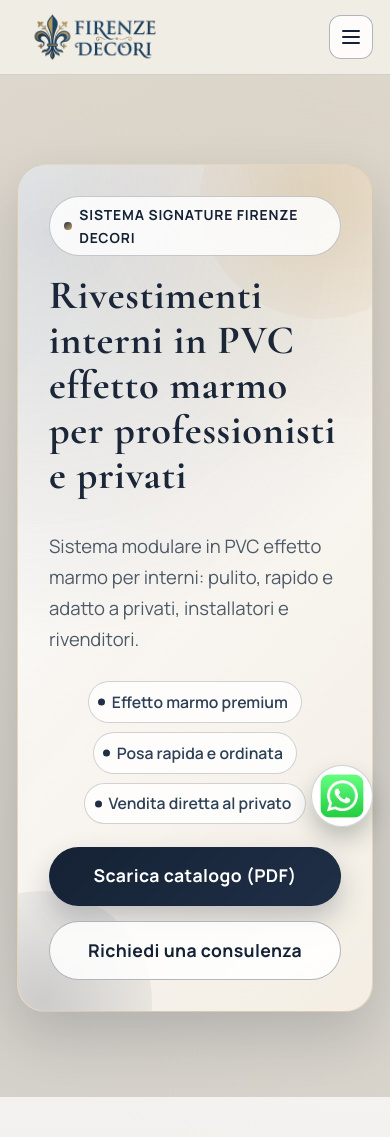
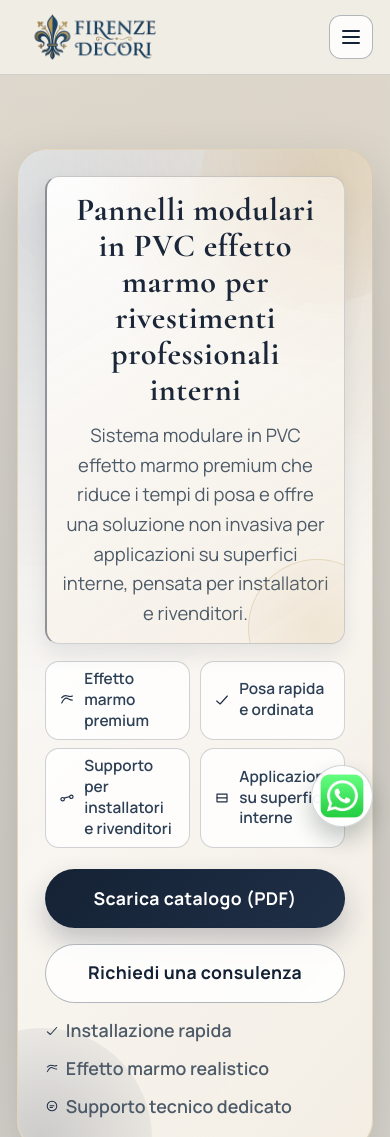
Before and after one commit to riccardopescini96-cmyk/firenze-decori, a plain HTML site: page index.html in a window 390 px wide. Shown: the top 1137 px of the page. Drawn offline with nearby package versions, Linux system fonts and the light colour scheme.

Commit message:
update hero homepage

```diff
--- a/css/styles.css
+++ b/css/styles.css
@@ -215,15 +215,15 @@
 }
 
 .hero {
-  padding-top: 5.2rem;
-  padding-bottom: 5rem;
+  padding-top: clamp(4.9rem, 8.4vw, 6.2rem);
+  padding-bottom: clamp(4.6rem, 7.2vw, 5.8rem);
 }
 
 .hero .container {
   position: relative;
   border-radius: var(--radius-l);
   border: 1px solid rgba(200, 164, 107, 0.36);
-  padding: clamp(1.8rem, 4vw, 3.6rem);
+  padding: clamp(2rem, 4.2vw, 3.9rem);
   background:
     radial-gradient(circle at 8% 8%, rgba(31, 47, 70, 0.16), transparent 48%),
     radial-gradient(circle at 94% 0%, rgba(200, 164, 107, 0.2), transparent 35%),
@@ -287,38 +287,85 @@
 
 .page-home .home-quicklist {
   list-style: none;
-  display: flex;
-  flex-wrap: wrap;
-  gap: 0.55rem;
-  margin: 0 0 1.3rem;
+  display: grid;
+  grid-template-columns: repeat(2, minmax(0, 1fr));
+  gap: 0.62rem 0.72rem;
+  margin: 0 auto 1.25rem;
   padding: 0;
+  width: min(100%, 700px);
 }
 
 .page-home .home-quicklist li {
-  position: relative;
-  padding: 0.38rem 0.78rem 0.38rem 1.35rem;
-  border-radius: 999px;
+  display: inline-flex;
+  align-items: center;
+  gap: 0.52rem;
+  width: 100%;
+  min-height: 46px;
+  padding: 0.42rem 0.8rem;
+  border-radius: 14px;
   border: 1px solid rgba(21, 34, 53, 0.2);
   background: rgba(255, 255, 255, 0.8);
   color: #2e4056;
-  font-size: 0.92rem;
+  font-size: 0.9rem;
+  line-height: 1.35;
   font-weight: 600;
 }
 
-.page-home .home-quicklist li::before {
+.page-home .home-quicklist svg {
+  width: 16px;
+  height: 16px;
+  flex: 0 0 16px;
+  stroke: var(--brand);
+  stroke-width: 1.75;
+  fill: none;
+  stroke-linecap: round;
+  stroke-linejoin: round;
+}
+
+.page-home .home-quicklist span {
+  text-wrap: pretty;
+}
+
+.page-home .hero-heading-block {
+  position: relative;
+  max-width: 680px;
+  margin: 0 auto 1.18rem;
+  padding: clamp(0.95rem, 2vw, 1.35rem) clamp(1rem, 2.2vw, 1.45rem);
+  border: 1px solid rgba(21, 34, 53, 0.2);
+  border-left: 3px solid rgba(21, 34, 53, 0.45);
+  border-radius: calc(var(--radius-m) - 2px);
+  text-align: center;
+  background:
+    radial-gradient(circle at 95% -8%, rgba(200, 164, 107, 0.2), transparent 42%),
+    linear-gradient(148deg, rgba(255, 255, 255, 0.94), rgba(245, 238, 227, 0.84));
+  box-shadow: 0 14px 28px rgba(16, 30, 47, 0.09);
+  overflow: hidden;
+}
+
+.page-home .hero-heading-block::after {
   content: "";
   position: absolute;
-  left: 0.55rem;
-  top: 50%;
-  width: 0.42rem;
-  height: 0.42rem;
+  right: -42px;
+  bottom: -54px;
+  width: 138px;
+  height: 138px;
   border-radius: 50%;
-  transform: translateY(-50%);
-  background: var(--brand);
+  border: 1px solid rgba(200, 164, 107, 0.32);
+  background: radial-gradient(circle, rgba(200, 164, 107, 0.14), rgba(200, 164, 107, 0));
+  pointer-events: none;
+}
+
+.page-home .hero h1 {
+  max-width: 19ch;
+  font-size: clamp(2.05rem, 2.25vw + 1.15rem, 3.2rem);
 }
 
 .hero h1 {
-  max-width: 16ch;
+  max-width: 22ch;
+  margin: 0 auto 0.68rem;
+  line-height: 1.08;
+  font-size: clamp(2.2rem, 2.7vw + 1.2rem, 3.55rem);
+  text-wrap: pretty;
 }
 
 section h2 {
@@ -358,9 +405,16 @@
 }
 .hero p {
   max-width: 66ch;
-  margin: 0 0 1.5rem;
+  margin: 0 0 1.6rem;
   color: var(--text-soft);
   font-size: clamp(1.08rem, 0.35vw + 1rem, 1.2rem);
+  line-height: 1.64;
+}
+
+.hero .hero-lead {
+  max-width: 58ch;
+  margin: 0 auto;
+  text-wrap: pretty;
 }
 
 .hero-cta {
@@ -368,6 +422,46 @@
   flex-wrap: wrap;
   gap: 0.9rem;
   align-items: center;
+  margin-bottom: 1rem;
+}
+
+.page-home .hero-cta {
+  justify-content: center;
+}
+
+.page-home .hero-micro-benefits {
+  list-style: none;
+  margin: 0;
+  padding: 0;
+  display: flex;
+  flex-wrap: wrap;
+  align-items: center;
+  gap: 0.45rem 1rem;
+  color: var(--text-soft);
+  font-size: 0.94rem;
+  font-weight: 600;
+}
+
+.page-home .hero-micro-benefits li {
+  display: inline-flex;
+  align-items: center;
+  gap: 0.42rem;
+}
+
+.page-home .hero-micro-benefits li + li {
+  padding-left: 1rem;
+  border-left: 1px solid rgba(21, 34, 53, 0.2);
+}
+
+.page-home .hero-micro-benefits svg {
+  width: 14px;
+  height: 14px;
+  flex: 0 0 14px;
+  stroke: var(--brand);
+  stroke-width: 1.75;
+  fill: none;
+  stroke-linecap: round;
+  stroke-linejoin: round;
 }
 
 .btn {
@@ -1355,21 +1449,73 @@
 }
 
 @media (max-width: 767px) {
+  .hero {
+    padding-top: clamp(4.3rem, 10.5vw, 5.2rem);
+    padding-bottom: clamp(3.9rem, 9.2vw, 4.9rem);
+  }
+
+  .hero .container {
+    padding: clamp(1.55rem, 5.2vw, 2.2rem);
+  }
+
+  .hero h1 {
+    margin-bottom: 0.95rem;
+    font-size: clamp(1.95rem, 6.8vw, 2.4rem);
+    line-height: 1.12;
+  }
+
+  .hero p {
+    margin-bottom: 1.35rem;
+    line-height: 1.6;
+  }
+
+  .page-home .hero-heading-block {
+    max-width: min(100%, 610px);
+    margin-bottom: 1rem;
+    padding: clamp(0.85rem, 3.4vw, 1.15rem) clamp(0.88rem, 3.8vw, 1.2rem);
+    border-left-width: 2px;
+    box-shadow: 0 10px 20px rgba(16, 30, 47, 0.08);
+  }
+
+  .page-home .hero h1 {
+    max-width: 18ch;
+    font-size: clamp(1.88rem, 6.2vw, 2.28rem);
+    margin-bottom: 0.78rem;
+  }
+
+  .hero .hero-lead {
+    margin-bottom: 0;
+  }
+
   .hero-cta {
     justify-content: center;
+    width: 100%;
+    margin-bottom: 0.8rem;
   }
 
-  .page-home .home-kicker {
+  .page-home .home-quicklist {
+    gap: 0.5rem 0.55rem;
+    width: min(100%, 620px);
+  }
+
+  .hero-cta .btn {
+    width: min(100%, 340px);
+    min-height: 48px;
+    flex: 1 1 240px;
+  }
+
+  .page-home .hero-micro-benefits {
+    flex-direction: column;
+    align-items: flex-start;
+    gap: 0.45rem;
+    width: min(100%, 340px);
     margin-left: auto;
     margin-right: auto;
   }
 
-  .page-home .home-quicklist {
-    justify-content: center;
-  }
-
-  .hero-cta .btn {
-    flex: 1 1 220px;
+  .page-home .hero-micro-benefits li + li {
+    padding-left: 0;
+    border-left: 0;
   }
 
   .home-gallery .gallery-grid[data-mobile-slideshow] {
--- a/index.html
+++ b/index.html
@@ -4,7 +4,7 @@
   <meta charset="utf-8">
   <meta name="viewport" content="width=device-width, initial-scale=1">
   <title>Rivestimenti interni in PVC effetto marmo | Firenze Decori</title>
-  <meta name="description" content="Firenze Decori realizza rivestimenti interni modulari in PVC effetto marmo per case, showroom e ambienti professionali. Soluzioni per installatori, rivenditori e privati.">
+  <meta name="description" content="Firenze Decori produce e distribuisce pannelli modulari in PVC effetto marmo per rivestimenti interni. Soluzione professionale per installatori e rivenditori in tutta Italia.">
   <meta name="robots" content="index, follow, max-image-preview:large">
   <meta name="theme-color" content="#1f2f46">
   <link rel="canonical" href="https://www.firenzedecori.it/">
@@ -96,18 +96,46 @@
   <main>
     <section class="hero" aria-labelledby="hero-title">
       <div class="container">
-        <p class="home-kicker">Sistema Signature Firenze Decori</p>
-        <h1 id="hero-title">Rivestimenti interni in PVC effetto marmo per professionisti e privati</h1>
-        <p>Sistema modulare in PVC effetto marmo per interni: pulito, rapido e adatto a privati, installatori e rivenditori.</p>
+        <div class="hero-heading-block">
+          <h1 id="hero-title">Pannelli modulari in PVC effetto marmo per rivestimenti professionali interni</h1>
+          <p class="hero-lead">Sistema modulare in PVC effetto marmo premium che riduce i tempi di posa e offre una soluzione non invasiva per applicazioni su superfici interne, pensata per installatori e rivenditori.</p>
+        </div>
         <ul class="home-quicklist" aria-label="Vantaggi principali">
-          <li>Effetto marmo premium</li>
-          <li>Posa rapida e ordinata</li>
-          <li>Vendita diretta al privato</li>
+          <li>
+            <svg viewBox="0 0 24 24" aria-hidden="true" focusable="false"><path d="M4 16.5c2.5-4.8 4.9-7.2 7.2-7.2 2.6 0 4.3 2.8 8.8 2.8"/><path d="M4 8.6c2-2.2 3.9-3.2 5.8-3.2 2.3 0 4 1.4 6.8 1.4 1.2 0 2.4-.3 3.6-.8"/></svg>
+            <span>Effetto marmo premium</span>
+          </li>
+          <li>
+            <svg viewBox="0 0 24 24" aria-hidden="true" focusable="false"><path d="M4 13.5L9.2 18 20 6"/></svg>
+            <span>Posa rapida e ordinata</span>
+          </li>
+          <li>
+            <svg viewBox="0 0 24 24" aria-hidden="true" focusable="false"><path d="M5.5 11.2a2.6 2.6 0 1 0 0 5.2 2.6 2.6 0 0 0 0-5.2Z"/><path d="M18.5 7.6a2.6 2.6 0 1 0 0 5.2 2.6 2.6 0 0 0 0-5.2Z"/><path d="M8 12.2 16 9.8"/></svg>
+            <span>Supporto per installatori e rivenditori</span>
+          </li>
+          <li>
+            <svg viewBox="0 0 24 24" aria-hidden="true" focusable="false"><path d="M4.5 6.2h15v11.6h-15Z"/><path d="M4.5 11.8h15"/></svg>
+            <span>Applicazione su superfici interne</span>
+          </li>
         </ul>
         <div class="hero-cta">
           <a class="btn btn-primary" href="assets/prova_catalogo.pdf" download="prova_catalogo.pdf" data-track="catalog_download" title="Scarica il catalogo tecnico Firenze Decori">Scarica catalogo (PDF)</a>
           <a class="btn btn-secondary" href="#contatti" data-track="contact_scroll_home" title="Vai al form contatti">Richiedi una consulenza</a>
         </div>
+        <ul class="hero-micro-benefits" aria-label="Micro vantaggi professionali">
+          <li>
+            <svg viewBox="0 0 24 24" aria-hidden="true" focusable="false"><path d="M4 13.5L9.2 18 20 6"/></svg>
+            <span>Installazione rapida</span>
+          </li>
+          <li>
+            <svg viewBox="0 0 24 24" aria-hidden="true" focusable="false"><path d="M4 16.5c2.5-4.8 4.9-7.2 7.2-7.2 2.6 0 4.3 2.8 8.8 2.8"/><path d="M4 8.6c2-2.2 3.9-3.2 5.8-3.2 2.3 0 4 1.4 6.8 1.4 1.2 0 2.4-.3 3.6-.8"/></svg>
+            <span>Effetto marmo realistico</span>
+          </li>
+          <li>
+            <svg viewBox="0 0 24 24" aria-hidden="true" focusable="false"><path d="M12 3.8a8.2 8.2 0 1 0 0 16.4 8.2 8.2 0 0 0 0-16.4Z"/><path d="M8.6 11.7h6.8"/><path d="M8.6 14.7h4.2"/></svg>
+            <span>Supporto tecnico dedicato</span>
+          </li>
+        </ul>
       </div>
     </section>
 
```
